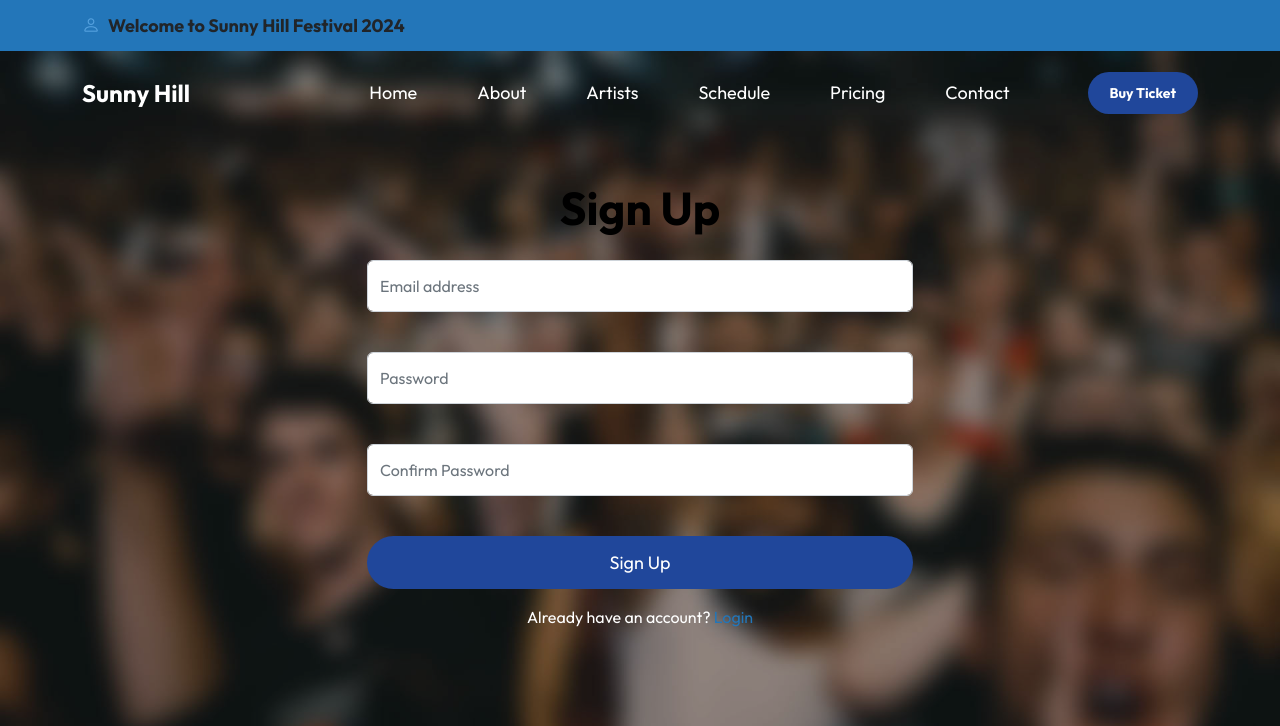
After one commit to elonekrasniqi/UEB2024_G3, a PHP site: page /signup.html in a window 1280 px wide. The commit adds this page. Shown: the top 726 px of the page. Run offline with PHP 8.4, Linux system fonts and the light colour scheme; some libraries are stand-ins or nearby versions.

Commit message:
added log in and sign up

```diff
--- a/css/festival.css
+++ b/css/festival.css
@@ -556,13 +556,13 @@ strong {
   padding: 50px;
 }
 
-.ticket-form .form-check {
+.ticket-form .form-check .input-container{
   position: relative;
   min-height: 52px;
   padding-left: 35px;
 }
 
-.ticket-form .form-check .form-check-label {
+.ticket-form .form-check .form-check-label .radio-container{
   display: block;
   position: absolute;
   top: 50%;
--- a/index.html
+++ b/index.html
@@ -61,7 +61,7 @@
 
 
                     </script>
-<a href="ticket.html" class="btn custom-btn d-lg-none ms-auto me-4">Buy Ticket</a>
+<a href="login.html" class="btn custom-btn d-lg-none ms-auto me-4">Buy Ticket</a>
 
 <button class="navbar-toggler" type="button" data-bs-toggle="collapse" data-bs-target="#navbarNav" aria-controls="navbarNav" aria-expanded="false" aria-label="Toggle navigation">
     <span class="navbar-toggler-icon"></span>
@@ -94,7 +94,7 @@
         </li>
     </ul>
 
-    <a href="ticket.html" class="btn custom-btn d-lg-block d-none" id="buyTicketBtn">Buy Ticket</a>
+    <a href="login.html" class="btn custom-btn d-lg-block d-none" id="buyTicketBtn">Buy Ticket</a>
 
 <script>
 
--- /dev/null
+++ b/signup.html
@@ -0,0 +1,305 @@
+<!doctype html>
+<html lang="en">
+    <head>
+        <meta charset="utf-8">
+        <meta name="viewport" content="width=device-width, initial-scale=1">
+
+        <meta name="description" content="">
+        <meta name="author" content="">
+
+        <title>Sunny Hill - Sign up</title>
+
+        <!-- CSS FILES -->
+        <script src="https://cdn.jsdelivr.net/npm/sweetalert2@10"></script>
+    <link rel="stylesheet" href="https://cdnjs.cloudflare.com/ajax/libs/font-awesome/4.7.0/css/font-awesome.min.css">
+    <script src="https://code.jquery.com/jquery-3.6.4.min.js"></script>
+
+        <link rel="preconnect" href="https://fonts.googleapis.com">
+
+        <link rel="preconnect" href="https://fonts.gstatic.com" crossorigin>
+
+        <link href="https://fonts.googleapis.com/css2?family=Outfit:wght@100;200;400;700&display=swap" rel="stylesheet">
+
+        <link href="css/bootstrap.min.css" rel="stylesheet">
+
+        <link href="css/bootstrap-icons.css" rel="stylesheet">
+
+        <link href="css/festival.css" rel="stylesheet">
+
+    </head>
+
+    <body>
+
+        <main>
+
+            <header class="site-header">
+                <div class="container">
+                    <div class="row">
+
+                        <div class="col-lg-12 col-12 d-flex flex-wrap">
+                            <p class="d-flex me-4 mb-0">
+                                <i class="bi-person custom-icon me-2"></i>
+                                <strong class="text-dark">Welcome to Sunny Hill Festival 2024</strong>
+                            </p>
+                        </div>
+
+                    </div>
+                </div>
+            </header>
+
+
+            <nav class="navbar navbar-expand-lg">
+                <div class="container">
+                    <a class="navbar-brand" href="index.html">
+                        Sunny Hill
+                    </a>
+
+                    <a href="ticket.html" class="btn custom-btn d-lg-none ms-auto me-4">Buy Ticket</a>
+
+                    <button class="navbar-toggler" type="button" data-bs-toggle="collapse" data-bs-target="#navbarNav" aria-controls="navbarNav" aria-expanded="false" aria-label="Toggle navigation">
+                        <span class="navbar-toggler-icon"></span>
+                    </button>
+
+                    <div class="collapse navbar-collapse" id="navbarNav">
+                        <ul class="navbar-nav align-items-lg-center ms-auto me-lg-5">
+                            <li class="nav-item">
+                                <a class="nav-link click-scroll" href="index.html#section_1">Home</a>
+                            </li>
+
+                            <li class="nav-item">
+                                <a class="nav-link click-scroll" href="index.html#section_2">About</a>
+                            </li>
+
+                            <li class="nav-item">
+                                <a class="nav-link click-scroll" href="index.html#section_3">Artists</a>
+                            </li>
+
+                            <li class="nav-item">
+                                <a class="nav-link click-scroll" href="index.html#section_4">Schedule</a>
+                            </li>
+
+                            <li class="nav-item">
+                                <a class="nav-link click-scroll" href="index.html#section_5">Pricing</a>
+                            </li>
+
+                            <li class="nav-item">
+                                <a class="nav-link click-scroll" href="index.html#section_6">Contact</a>
+                            </li>
+                        </ul>
+
+                        <a href="ticket.html" class="btn custom-btn d-lg-block d-none">Buy Ticket</a>
+                    </div>
+                </div>
+            </nav>
+
+
+            <section class="ticket-section section-padding">
+                    <div class="section-overlay"></div>
+
+                    <div class="container">
+                        <div class="row">
+                            <div class="col-lg-6 col-10 mx-auto">
+                                <form class="custom-form signup-form mb-5 mb-lg-0" action="#" method="post" role="form">
+                                    <h2 class="text-center mb-4">Sign Up</h2>
+
+                                    <div class="signup-form-body">
+                                        <div class="row">
+                                            <div class="col-lg-12">
+                                                <input type="email" name="signup-form-email" id="signup-form-email" class="form-control" placeholder="Email address" required>
+                                            </div>
+                                        </div>
+
+                                        <div class="row mt-3">
+                                            <div class="col-lg-12">
+                                                <input type="password" class="form-control" name="signup-form-password" id="signup-form-password" placeholder="Password" required>
+                                            </div>
+                                        </div>
+
+                                        <div class="row mt-3">
+                                            <div class="col-lg-12">
+                                                <input type="password" class="form-control" name="signup-form-confirm-password" id="signup-form-confirm-password" placeholder="Confirm Password" required>
+                                            </div>
+                                        </div>
+
+                                        <div class="row mt-3">
+                                            <div class="col-lg-12">
+                                                <button type="submit" class="form-control" id="signupButton">Sign Up</button>
+                                            </div>
+                                        </div>
+
+                                        <div class="row mt-3" style="color: white;">
+                                            <div class="col-lg-12 text-center">
+                                                <span>Already have an account?</span> <a href="login.html">Login</a>
+                                            </div>
+                                        </div>
+                                    </div>
+                                </form>
+                            </div>
+                        </div>
+                    </div>
+
+            </section>
+
+        </main>
+
+
+        <footer class="site-footer">
+            <div class="site-footer-top">
+                <div class="container">
+                    <div class="row">
+
+                        <div class="col-lg-6 col-12">
+                            <h2 class="text-white mb-lg-0">Sunny Hill Festival</h2>
+                        </div>
+
+                        <div class="col-lg-6 col-12 d-flex justify-content-lg-end align-items-center">
+                            <ul class="social-icon d-flex justify-content-lg-end">
+
+
+                                <li class="social-icon-item">
+                                    <a href="#" class="social-icon-link">
+                                        <span class="bi-instagram"></span>
+                                    </a>
+                                </li>
+
+                                <li class="social-icon-item">
+                                    <a href="#" class="social-icon-link">
+                                        <span class="bi-youtube"></span>
+                                    </a>
+                                </li>
+
+                                <li class="social-icon-item">
+                                    <a href="#" class="social-icon-link">
+                                        <span class="bi-google"></span>
+                                    </a>
+                                </li>
+                            </ul>
+                        </div>
+                    </div>
+                </div>
+            </div>
+
+            <div class="container">
+                <div class="row">
+
+                    <div class="col-lg-6 col-12 mb-4 pb-2">
+                        <h5 class="site-footer-title mb-3">Links</h5>
+
+                        <ul class="site-footer-links">
+                            <li class="site-footer-link-item">
+                                <a href="./index.html" class="site-footer-link">Home</a>
+                            </li>
+
+                            <li class="site-footer-link-item">
+                                <a href="./index.html#section_2" class="site-footer-link">About</a>
+                            </li>
+
+                            <li class="site-footer-link-item">
+                                <a href="./index.html#section_3" class="site-footer-link">Artists</a>
+                            </li>
+
+                            <li class="site-footer-link-item">
+                                <a href="./index.html#section_4" class="site-footer-link">Schedule</a>
+                            </li>
+
+                            <li class="site-footer-link-item">
+                                <a href="./index.html#section_5" class="site-footer-link">Pricing</a>
+                            </li>
+
+                            <li class="site-footer-link-item">
+                                <a href="./index.html#section_6" class="site-footer-link">Contact</a>
+                            </li>
+                        </ul>
+                    </div>
+
+                    <div class="col-lg-3 col-md-6 col-12 mb-4 mb-lg-0">
+                        <h5 class="site-footer-title mb-3">Have a question?</h5>
+
+                        <p class="text-white d-flex">
+                            <a href="mailto:info@sunnyhillfestival.com" class="site-footer-link">
+                                info@sunnyhillfestival.com
+                            </a>
+                        </p>
+                    </div>
+
+                    <div class="col-lg-3 col-md-6 col-11 mb-4 mb-lg-0 mb-md-0">
+                        <h5 class="site-footer-title mb-3">Location</h5>
+
+                        <p class="text-white d-flex mt-3 mb-2">
+                            ENVER MALOKU, NR. 82, PRISHTINA 10000 KOSOVO</p>
+
+                        <a class="link-fx-1 color-contrast-higher mt-3" href="#">
+                            <span>Our Maps</span>
+                            <svg class="icon" viewBox="0 0 32 32" aria-hidden="true"><g fill="none" stroke="currentColor" stroke-linecap="round" stroke-linejoin="round"><circle cx="16" cy="16" r="15.5"></circle><line x1="10" y1="18" x2="16" y2="12"></line><line x1="16" y1="12" x2="22" y2="18"></line></g></svg>
+                        </a>
+                    </div>
+                </div>
+            </div>
+        </footer>
+
+        <script>
+
+            document.addEventListener('DOMContentLoaded', function () {
+                document.getElementById('signupButton').addEventListener('click', function () {
+                    var email = document.getElementsByName('signup-form-email')[0].value;
+                    var password = document.getElementsByName('signup-form-password')[0].value;
+                    var confirmPassword = document.getElementsByName('signup-form-confirm-password')[0].value;
+
+                    var emailRegex = /^[^\s@]+@[^\s@]+\.[^\s@]+$/;
+                    var passRegex = /^(?=.*[a-z])(?=.*[A-Z])(?=.*\d).{8,}$/;
+
+                    if (email.trim() === '' || password.trim() === '' || confirmPassword.trim() === '') {
+                        showAlert('Validation Error', 'Please fill in all fields.');
+                    } else if (!emailRegex.test(email)) {
+                        showAlert('Validation Error', 'Please enter a valid email.');
+                    } else if (!passRegex.test(password)) {
+                        showAlert('Validation Error', 'Password is not valid.', '<p>At least one lowercase letter<br>' +
+                            'At least one uppercase letter<br>' +
+                            'At least one number<br>' +
+                            'Minimum length of 8 characters</p>');
+                    } else if (password !== confirmPassword) {
+                        showAlert('Validation Error', 'Passwords do not match.');
+                    } else {
+                        showSuccess('Success', 'You have registered successfully.', 'ticket.html'); // Redirect to login page after successful signup
+                    }
+                });
+            });
+
+            function showAlert(title, text, html = '') {
+                Swal.fire({
+                    title: title,
+                    text: text,
+                    icon: 'warning',
+                    confirmButtonText: 'OK',
+                    background: '#000000',
+                    confirmButtonColor: '#ff0000',
+                    iconColor: '#ff0000',
+                    html: html
+                });
+            }
+
+            function showSuccess(title, text, redirectUrl) {
+                Swal.fire({
+                    title: title,
+                    text: text,
+                    icon: 'success',
+                    confirmButtonText: 'OK',
+                    background: '#000000',
+                    confirmButtonColor: '#00ff00',
+                    iconColor: '#00ff00'
+                }).then(function () {
+                    window.location.href = redirectUrl;
+                });
+            }
+                    </script>
+
+        <!-- JAVASCRIPT FILES -->
+        <script src="js/sign-up.js"></script>
+        <script src="js/jquery.min.js"></script>
+        <script src="js/bootstrap.min.js"></script>
+        <script src="js/jquery.sticky.js"></script>
+        <script src="js/custom.js"></script>
+
+
+    </body>
+</html>
```
Also changed, not shown: js/sign-up.js (added, +56 -0 lines), login.html (added, +238 -0 lines), images/logo.jpeg (added), 1 other file.
